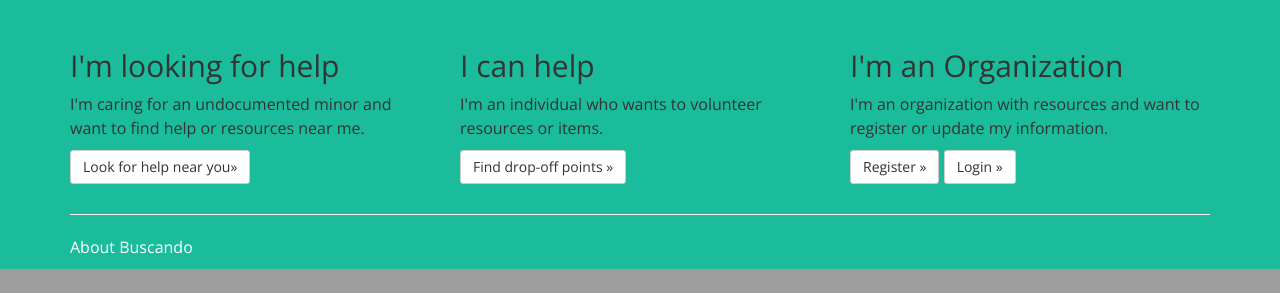
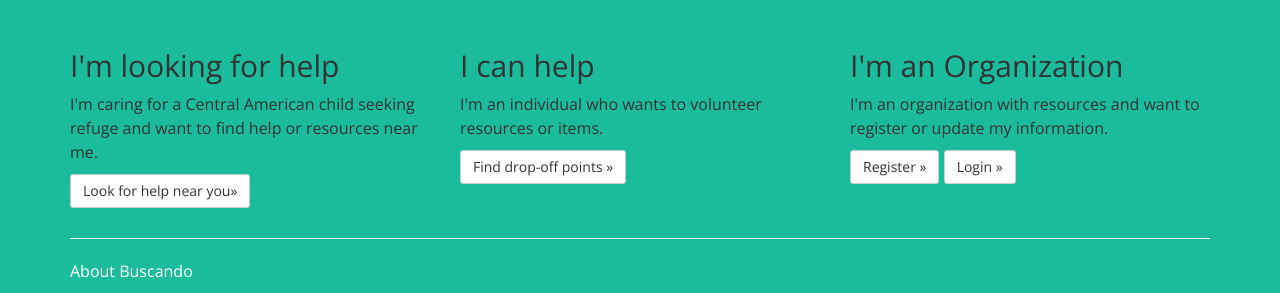
Before and after one commit to aliyarahman/buscando, a Django app: page / in a window 1280 px wide. Shown: the part 553-846 px from the top of the page. Before the commit the page ends 822 px from the top, so only its background shows below. Run offline with Django 3.2, Linux system fonts and the light colour scheme; parts of the project's set-up code (start-up, migrations or seed data) failed here and were passed over; some libraries are stand-ins or nearby versions.

Commit message:
Update index.html
Changed "undocumented minors" to "Central American children seeking refuge"

```diff
--- a/app/templates/index.html
+++ b/app/templates/index.html
@@ -4,7 +4,7 @@
 <div class="jumbotron">
     <div class="container">
         <h1>Help is near.</h1>
-        <p class="tagline">Find food, clothing, and other resources in your area for undocumented minors.</p>
+        <p class="tagline">Find food, clothing, and other resources in your area for Central American children seeking refuge.</p>
 
         {% if messages %}
           {% for message in messages %}
@@ -45,7 +45,7 @@
     <div class="row">
             <div class="col-md-4">
                 <h2>I'm looking for help</h2>
-                    <p>I'm caring for an undocumented minor and want to find help or resources near me.</p>
+                    <p>I'm caring for a Central American child seeking refuge and want to find help or resources near me.</p>
             <p><a class="btn btn-default" href="{% url 'resources' %}" role="button">Look for help near you»</a></p>
             </div>
             <div class="col-md-4">
```
